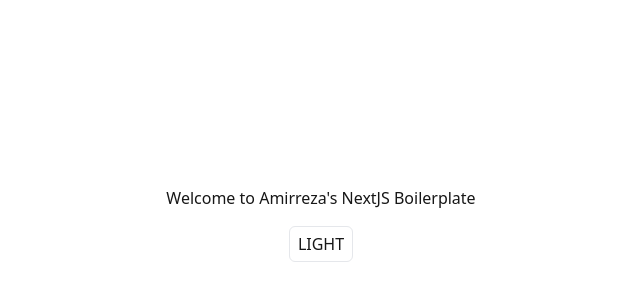
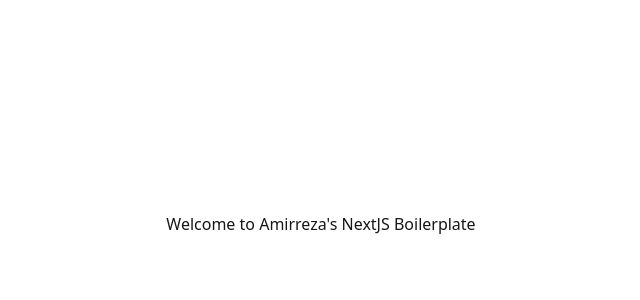
Before and after one commit to amirrrreza1/Next-Boilerplate, a Next.js app: page / in a window 1280 px wide. Shown: the part 176-476 px from the top of the page, without its empty margins (319-959 px from the left). Built offline with nearby package versions, Linux system fonts and the light colour scheme.

Commit message:
refactor: remove theme functionality and configurations

```diff
--- a/src/app/globals.css
+++ b/src/app/globals.css
@@ -1,15 +1,8 @@
 @import 'tailwindcss';
-
-@variant dark (&:is(.dark *));
 
 :root {
   --background: #ffffff;
   --foreground: #171717;
-}
-
-.dark {
-  --background: #0a0a0a;
-  --foreground: #ededed;
 }
 
 @theme inline {
--- a/src/app/layout.tsx
+++ b/src/app/layout.tsx
@@ -1,6 +1,5 @@
 import type { Metadata } from 'next';
 import './globals.css';
-import { ThemeProvider } from '@/contexts/ThemeContext';
 
 export const metadata: Metadata = {
   title: 'NextJS Boilerplate',
@@ -14,9 +13,7 @@
 }>) {
   return (
     <html lang="en">
-      <body className="flex min-h-full flex-col">
-        <ThemeProvider>{children}</ThemeProvider>
-      </body>
+      <body className="flex min-h-full flex-col">{children}</body>
     </html>
   );
 }
--- a/src/app/page.tsx
+++ b/src/app/page.tsx
@@ -1,10 +1,7 @@
-import { ThemeToggle } from '@/components/ThemeChanger';
-
 export default function Home() {
   return (
     <div className="flex h-screen w-full flex-col items-center justify-center gap-4">
       <p>Welcome to Amirreza&apos;s NextJS Boilerplate</p>
-      <ThemeToggle />
     </div>
   );
 }
--- a/src/components/ThemeChanger.tsx
+++ /dev/null
@@ -1,21 +0,0 @@
-'use client';
-
-import { useTheme } from '@/contexts/ThemeContext';
-
-export function ThemeToggle() {
-  const { theme, toggleTheme } = useTheme();
-
-  if (theme === undefined) {
-    return <div className="h-9 w-9" aria-hidden="true" />;
-  }
-
-  return (
-    <button
-      onClick={toggleTheme}
-      className="flex h-9 w-fit items-center justify-center rounded-md border border-gray-200 bg-white px-2 transition-colors hover:bg-gray-100 dark:border-gray-800 dark:bg-black dark:hover:bg-gray-900"
-      aria-label="Toggle theme"
-    >
-      {theme === 'light' ? 'LIGHT' : 'DARK'}
-    </button>
-  );
-}
--- a/src/contexts/ThemeContext.tsx
+++ /dev/null
@@ -1,90 +0,0 @@
-'use client';
-
-import { createContext, useContext, useEffect, useState } from 'react';
-
-type ThemeMode = 'light' | 'dark';
-
-interface ThemeContextType {
-  theme: ThemeMode | undefined;
-  setTheme: (theme: ThemeMode) => void;
-  toggleTheme: () => void;
-}
-
-const ThemeContext = createContext<ThemeContextType | undefined>(undefined);
-
-// The FOUC script is abstracted here
-const themeScript = `
-  try {
-    if (localStorage.getItem('theme') === 'dark' || (!('theme' in localStorage) && window.matchMedia('(prefers-color-scheme: dark)').matches)) {
-      document.documentElement.classList.add('dark')
-    } else {
-      document.documentElement.classList.remove('dark')
-    }
-  } catch (_) {}
-`;
-
-export function ThemeProvider({ children }: { children: React.ReactNode }) {
-  const [theme, setThemeState] = useState<ThemeMode | undefined>(undefined);
-
-  const applyTheme = (mode: ThemeMode) => {
-    const root = document.documentElement;
-    root.classList.remove('light', 'dark');
-
-    if (mode === 'light') {
-      root.classList.add('light');
-    } else if (mode === 'dark') {
-      root.classList.add('dark');
-    } else {
-      if (window.matchMedia('(prefers-color-scheme: dark)').matches) {
-        root.classList.add('dark');
-      } else {
-        root.classList.add('light');
-      }
-    }
-  };
-
-  useEffect(() => {
-    const savedTheme = localStorage.getItem('theme') as ThemeMode;
-
-    requestAnimationFrame(() => {
-      if (savedTheme) {
-        setThemeState(savedTheme);
-        applyTheme(savedTheme);
-      } else {
-        const systemPrefersDark = window.matchMedia(
-          '(prefers-color-scheme: dark)'
-        ).matches;
-        const defaultTheme: ThemeMode = systemPrefersDark ? 'dark' : 'light';
-        setThemeState(defaultTheme);
-        applyTheme(defaultTheme);
-      }
-    });
-  }, []);
-
-  const setTheme = (mode: ThemeMode) => {
-    localStorage.setItem('theme', mode);
-    setThemeState(mode);
-    applyTheme(mode);
-  };
-
-  const toggleTheme = () => {
-    const newTheme = theme === 'light' ? 'dark' : 'light';
-    setTheme(newTheme);
-  };
-
-  return (
-    <ThemeContext.Provider value={{ theme, setTheme, toggleTheme }}>
-      <script
-        dangerouslySetInnerHTML={{ __html: themeScript }}
-        suppressHydrationWarning
-      />
-      {children}
-    </ThemeContext.Provider>
-  );
-}
-
-export const useTheme = () => {
-  const ctx = useContext(ThemeContext);
-  if (!ctx) throw new Error('useTheme must be used inside ThemeProvider');
-  return ctx;
-};
```
